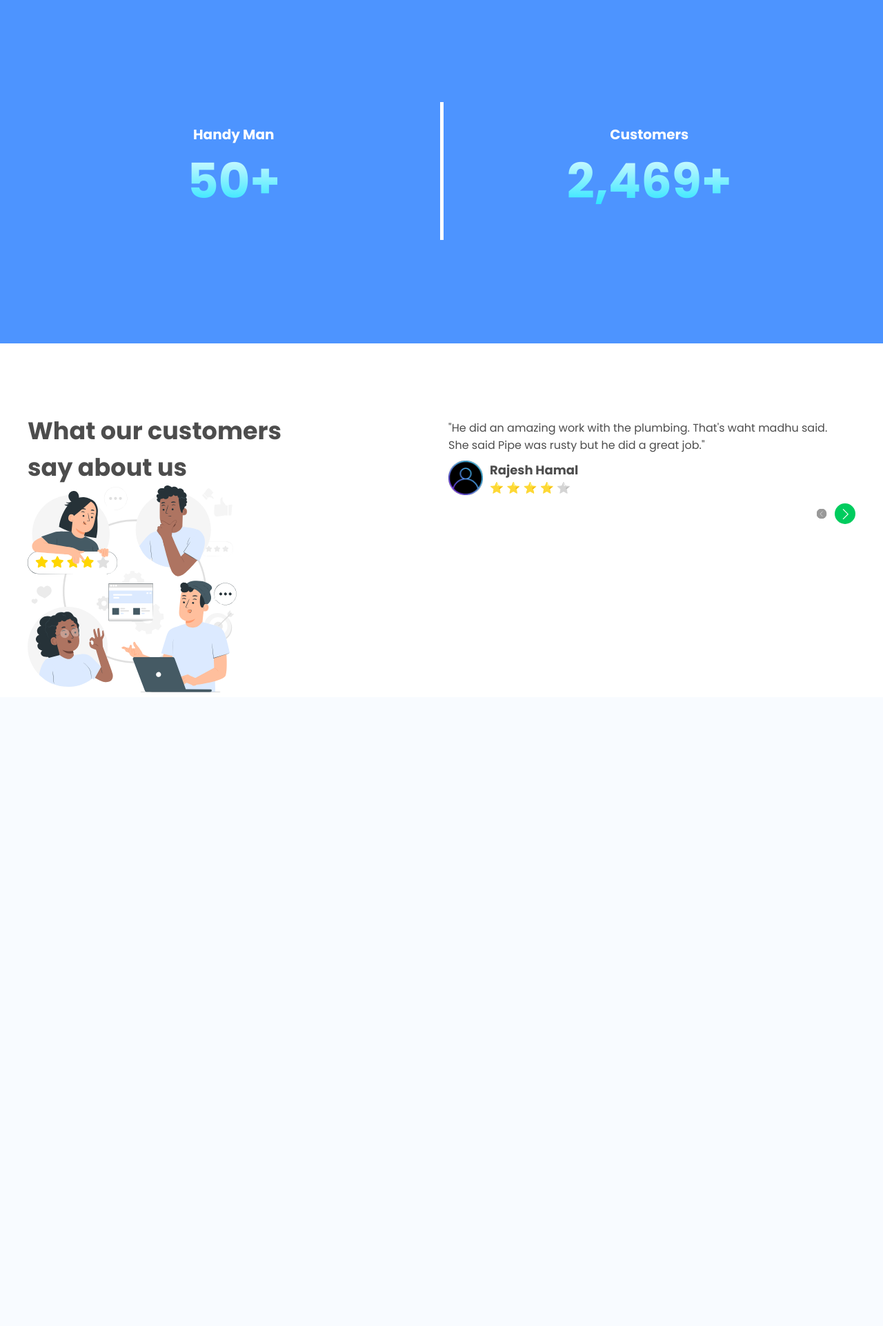
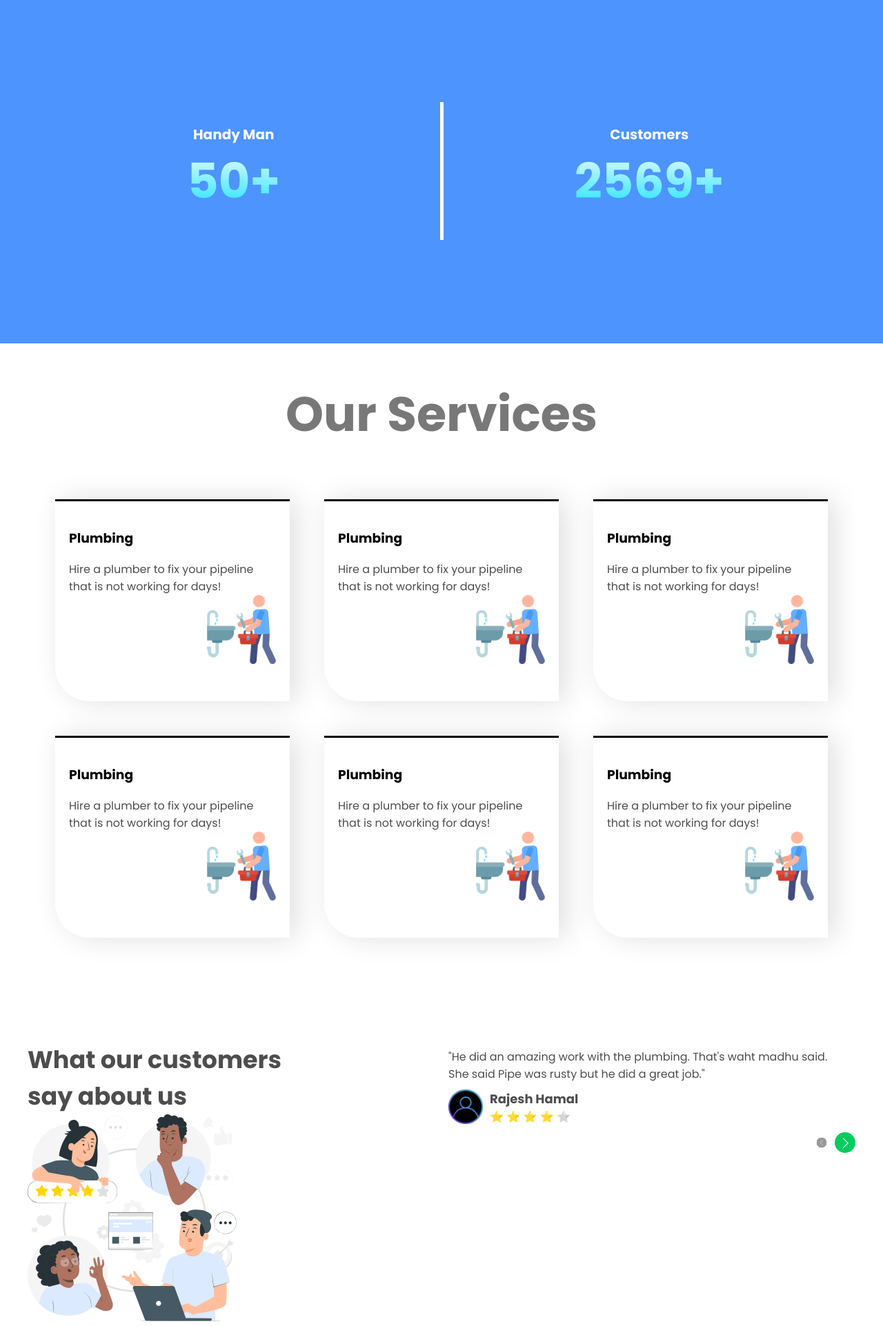
Before and after one commit to Subu19/GharSewa, a PHP site: page / in a window 1280 px wide. Shown: the part 1362-3285 px from the top of the page at 69% size. Before the commit the page ends 2366 px from the top, so only its background shows below. Run offline with PHP 8.4, Linux system fonts and the light colour scheme.

Commit message:
add services to home page

```diff
--- a/css/home/home.css
+++ b/css/home/home.css
@@ -1,3 +1,9 @@
+@property --num {
+  syntax: "<integer>";
+  initial-value: 0;
+  inherits: false;
+}
+
 .landingPage .wrapper {
   display: flex;
   justify-content: space-between;
@@ -28,6 +34,7 @@
   font-weight: bolder;
   color: var(--green);
 }
+
 .surfix {
   font-size: 14px;
   color: var(--black);
@@ -162,6 +169,73 @@
   background-clip: text;
   -webkit-background-clip: text;
   -webkit-text-fill-color: transparent;
+}
+.count::after {
+  content: "+";
+}
+
+/* =================================== slider ==========================  */
+.serviceText {
+  color: rgba(0, 0, 0, 0.531);
+  background-image: linear-gradient(
+    86deg,
+    rgb(0, 0, 0) 0%,
+    rgb(0, 255, 4) 100%
+  );
+
+  background-clip: text;
+  background-size: 0% 100%;
+  background-repeat: no-repeat;
+  animation: scrolling linear forwards;
+  animation-timeline: view();
+  animation-range-start: 20px;
+}
+.services-page {
+  margin-top: 50px;
+}
+.services {
+  display: flex;
+  overflow-x: hidden;
+  overflow-y: hidden;
+  margin-top: 30px;
+  padding-top: 40px;
+  padding-bottom: 50px;
+  gap: 50px;
+  flex-wrap: wrap;
+  justify-content: center;
+}
+
+.scroller-inner {
+  display: flex;
+  flex-shrink: 0;
+  gap: 50px;
+}
+.service {
+  height: 250px;
+  width: 300px;
+  flex-shrink: 0;
+  padding: 20px;
+  background-color: rgb(255, 255, 255);
+  /* overflow: hidden; */
+  border-bottom-left-radius: 50px;
+  border-color: black;
+  border-top-style: solid;
+  border-width: 3px;
+  box-shadow: rgb(223, 223, 223) 10px 0px 40px;
+}
+.service-icon {
+  display: flex;
+  justify-content: right;
+  width: 100%;
+}
+.service .icon {
+  height: 100px;
+}
+@keyframes scrolling {
+  to {
+    background-size: 100% 100%;
+    color: transparent;
+  }
 }
 
 /* ======================= forth page    ========================  */
--- a/index.html
+++ b/index.html
@@ -126,14 +126,79 @@
       <div class="wrapper">
         <div class="left fade-up">
           <div class="text">Handy Man</div>
-          <div class="heading">50+</div>
+          <div class="heading count" id="handyman-count">50</div>
         </div>
         <div class="right fade-up">
           <div class="text">Customers</div>
-          <div class="heading">2,469+</div>
+          <div class="heading count" id="customer-count">2,469</div>
         </div>
       </div>
       <img src="./assets/svgs/blueslope.svg" class="bluewave" alt="" />
+    </div>
+    <div class="services-page">
+      <div class="wrapper">
+        <div class="heading textcenter serviceText">Our Services</div>
+        <div class="services" id="services">
+          <div class="service fade-up">
+            <h3>Plumbing</h3>
+            <div class="text">
+              Hire a plumber to fix your pipeline that is not working for days!
+            </div>
+            <div class="service-icon">
+              <img class="icon" src="./assets/icons/plumber.png" alt="" />
+            </div>
+          </div>
+
+          <div class="service fade-up">
+            <h3>Plumbing</h3>
+            <div class="text">
+              Hire a plumber to fix your pipeline that is not working for days!
+            </div>
+            <div class="service-icon">
+              <img class="icon" src="./assets/icons/plumber.png" alt="" />
+            </div>
+          </div>
+          <div class="service fade-up">
+            <h3>Plumbing</h3>
+            <div class="text">
+              Hire a plumber to fix your pipeline that is not working for days!
+            </div>
+            <div class="service-icon">
+              <img class="icon" src="./assets/icons/plumber.png" alt="" />
+            </div>
+          </div>
+
+          <div class="service fade-up">
+            <h3>Plumbing</h3>
+            <div class="text">
+              Hire a plumber to fix your pipeline that is not working for days!
+            </div>
+            <div class="service-icon">
+              <img class="icon" src="./assets/icons/plumber.png" alt="" />
+            </div>
+          </div>
+
+          <div class="service fade-up">
+            <h3>Plumbing</h3>
+            <div class="text">
+              Hire a plumber to fix your pipeline that is not working for days!
+            </div>
+            <div class="service-icon">
+              <img class="icon" src="./assets/icons/plumber.png" alt="" />
+            </div>
+          </div>
+
+          <div class="service fade-up">
+            <h3>Plumbing</h3>
+            <div class="text">
+              Hire a plumber to fix your pipeline that is not working for days!
+            </div>
+            <div class="service-icon">
+              <img class="icon" src="./assets/icons/plumber.png" alt="" />
+            </div>
+          </div>
+        </div>
+      </div>
     </div>
 
     <div class="forthPage">
--- a/js/home/home.js
+++ b/js/home/home.js
@@ -37,6 +37,61 @@
   arrows[0].classList.toggle("disable", scrollLeft < threshold);
 }
 checkScroll();
+
+////////////////////////////////// count /////////////////////////
+
+const handyManCount = document.getElementById("handyman-count");
+const customerCount = document.getElementById("customer-count");
+
+var hCounted = false;
+var cCounted = false;
+function countHandyMan() {
+  if (!hCounted) {
+    hCounted = true;
+    const hCount = new count(50, handyManCount);
+    hCount.start();
+  }
+}
+function countCustomers() {
+  if (!cCounted) {
+    cCounted = true;
+    const hCount = new count(2569, customerCount);
+    hCount.start();
+  }
+}
+
+class count {
+  constructor(final, element) {
+    this.initial = 0;
+    this.final = final;
+    this.current = 0;
+    this.element = element;
+    this.increment = this.final / 100;
+  }
+
+  start() {
+    this.interval = setInterval(() => {
+      console.log("counting");
+      if (this.current < this.final) {
+        this.current += this.increment;
+
+        this.element.innerHTML = `${Math.round(this.current)}`;
+      } else {
+        clearInterval(this.interval);
+      }
+    }, 10);
+  }
+}
+
+function checkCounts() {
+  if (!isElementOutOfView(handyManCount)) {
+    countHandyMan();
+    countCustomers();
+  } else {
+    cCounted = false;
+    hCounted = false;
+  }
+}
 
 //////////////////////////////////// animation ///////////////////////////
 const fadeUpElements = document.querySelectorAll(".fade-up");
@@ -97,6 +152,7 @@
 
 document.addEventListener("scroll", (e) => {
   checkFadeAnimcation();
+  checkCounts();
 });
 
 checkFadeAnimcation();
```
Also changed, not shown: assets/icons/plumber.png (added).
